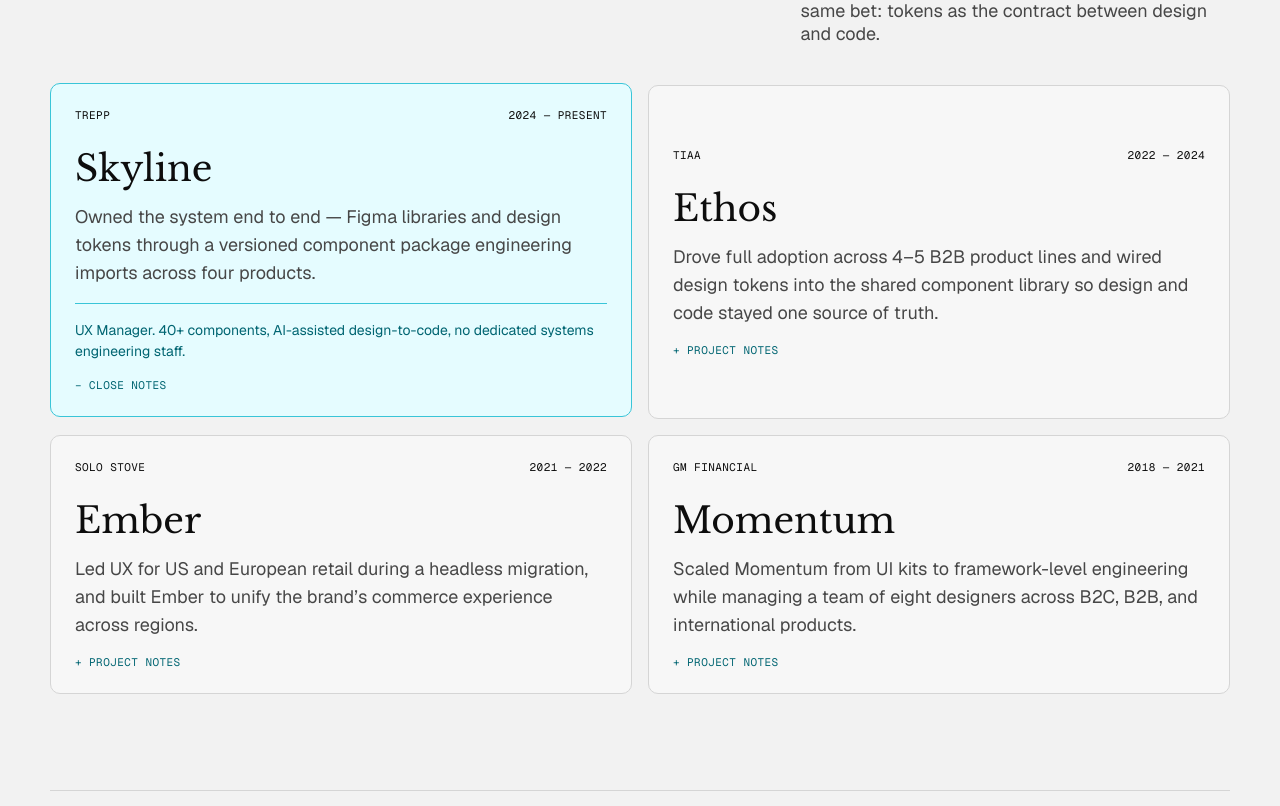
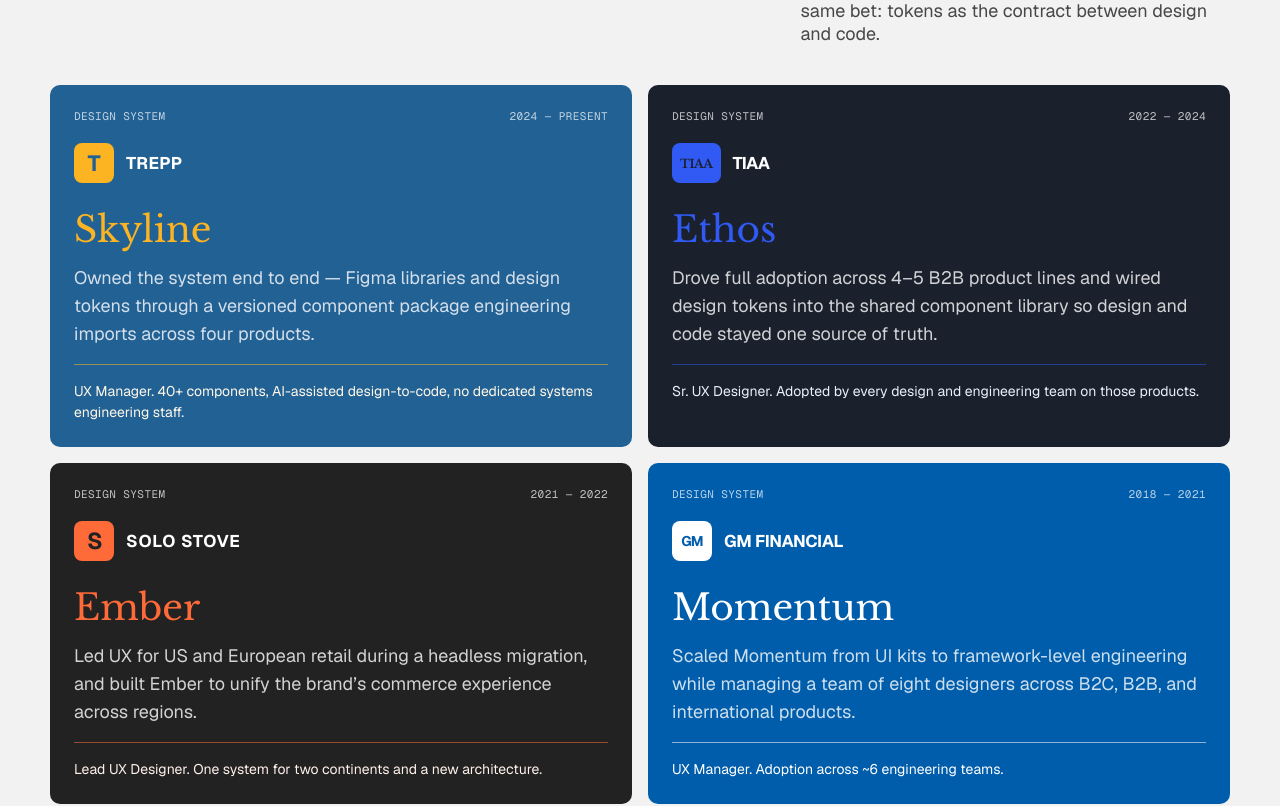
Before and after one commit to dponinski/poninski, a Next.js app: page / in a window 1280 px wide. Shown: the part 920-1726 px from the top of the page. Built offline with nearby package versions, Linux system fonts and the light colour scheme.

Commit message:
Refactor card styles and introduce brand identities in site component. Updated card design with new colors and layout, added brand-specific styles, and replaced button elements with articles for better semantic structure.

```diff
--- a/app/globals.css
+++ b/app/globals.css
@@ -367,20 +367,16 @@ img {
 .card {
   text-align: left;
   padding: var(--space-5);
-  border: 1px solid var(--line);
-  border-radius: var(--radius-lg);
-  background: var(--panel);
+  border-radius: var(--brand-radius, var(--radius-lg));
+  background: var(--brand-primary);
+  color: var(--color-text-inverse);
   transition:
     background 200ms ease,
     border-color 200ms ease,
     transform 200ms ease;
 }
 
-.card:hover,
-.card:focus-visible,
-.card[aria-expanded="true"] {
-  background: var(--accent-soft);
-  border-color: var(--color-border-active-muted);
+.card:hover {
   transform: translateY(-2px);
 }
 
@@ -388,24 +384,92 @@ img {
   display: flex;
   justify-content: space-between;
   gap: var(--space-3);
-  margin-bottom: var(--space-5);
+  margin-bottom: var(--space-3);
   font-family: var(--font-family-mono), var(--next-font-mono), monospace;
   font-size: 11px;
   letter-spacing: 0.04em;
   text-transform: uppercase;
-  color: var(--fg);
+  color: color-mix(in srgb, var(--color-text-inverse) 72%, var(--brand-primary));
+}
+
+.card__brand {
+  position: relative;
+  display: flex;
+  align-items: center;
+  gap: var(--space-3);
+  min-height: 48px;
+  margin-bottom: var(--space-4);
+  padding-block: var(--space-2);
+  overflow: hidden;
+  color: var(--color-text-inverse);
+}
+
+.card__brand-mark {
+  display: grid;
+  place-items: center;
+  min-width: 40px;
+  height: 40px;
+  padding-inline: var(--space-2);
+  border-radius: var(--brand-mark-radius, var(--radius-sm));
+  background: var(--brand-accent);
+  color: var(--brand-primary);
+  font-family: var(--brand-mark-font, var(--font-family-sans)), var(--next-font-sans), sans-serif;
+  font-size: var(--brand-mark-size, 18px);
+  font-weight: var(--font-weight-bold);
+  letter-spacing: var(--brand-mark-spacing, -0.04em);
+}
+
+.card__brand-name {
+  font-family: var(--brand-name-font, var(--font-family-sans)), var(--next-font-sans), sans-serif;
+  font-size: 17px;
+  font-weight: var(--font-weight-bold);
+  letter-spacing: var(--brand-name-spacing, -0.03em);
+  text-transform: uppercase;
+}
+
+.card--skyline {
+  --brand-radius: var(--radius-lg);
+  --brand-mark-radius: var(--radius-md);
+  --brand-mark-size: 22px;
+  --brand-mark-spacing: 0;
+  --brand-name-spacing: 0.02em;
+}
+
+.card--ethos {
+  --brand-radius: var(--radius-lg);
+  --brand-mark-radius: var(--radius-md);
+  --brand-mark-font: var(--font-family-serif);
+  --brand-mark-size: 12px;
+  --brand-name-spacing: -0.04em;
+}
+
+.card--ember {
+  --brand-radius: var(--radius-lg);
+  --brand-mark-radius: var(--radius-md);
+  --brand-mark-size: 23px;
+  --brand-mark-spacing: -0.08em;
+  --brand-name-spacing: 0.05em;
+}
+
+.card--momentum {
+  --brand-radius: var(--radius-lg);
+  --brand-mark-radius: var(--radius-md);
+  --brand-mark-size: 14px;
+  --brand-mark-spacing: -0.06em;
+  --brand-name-spacing: -0.02em;
 }
 
 .card h3 {
   margin: 0 0 var(--space-3);
-  font-family: var(--font-family-serif), var(--next-font-serif), serif;
+  color: var(--brand-accent);
+  font-family: var(--brand-name-font, var(--font-family-serif)), var(--next-font-serif), serif;
   font-size: 36px;
   font-weight: var(--font-weight-regular);
 }
 
 .card p {
   margin: 0;
-  color: var(--fg-muted);
+  color: color-mix(in srgb, var(--color-text-inverse) 80%, var(--brand-primary));
   line-height: 1.55;
 }
 
@@ -417,27 +481,13 @@ img {
 }
 
 .card__detail {
-  display: none;
+  display: block;
   margin-top: var(--space-4);
   padding-top: var(--space-4);
-  border-top: 1px solid var(--line-accent);
-  color: var(--accent);
+  border-top: 1px solid color-mix(in srgb, var(--brand-accent) 55%, var(--brand-primary));
+  color: color-mix(in srgb, var(--color-text-inverse) 90%, var(--brand-accent));
   font-size: 14px;
   line-height: 1.5;
-}
-
-.card[aria-expanded="true"] .card__detail {
-  display: block;
-}
-
-.card__toggle {
-  display: block;
-  margin-top: var(--space-4);
-  color: var(--accent);
-  font-family: var(--font-family-mono), var(--next-font-mono), monospace;
-  font-size: 11px;
-  letter-spacing: 0.04em;
-  text-transform: uppercase;
 }
 
 .section--lab {
@@ -933,9 +983,7 @@ img {
 
   .button:hover,
   .button:focus-visible,
-  .card:hover,
-  .card:focus-visible,
-  .card[aria-expanded="true"] {
+  .card:hover {
     transform: none;
   }
 }
--- a/components/site.tsx
+++ b/components/site.tsx
@@ -31,6 +31,13 @@ const selectorGroups = [
   { label: "Font weight", valueKey: "weight", group: "fontWeight" },
   { label: "Spacing", valueKey: "spacing", group: "spacing" },
 ] as const;
+
+const brandIdentities = {
+  skyline: { primary: "#226194", accent: "#fcb422", mark: "T" },
+  ethos: { primary: "#1a202c", accent: "#305af3", mark: "TIAA" },
+  ember: { primary: "#222222", accent: "#ff6a39", mark: "S" },
+  momentum: { primary: "#005dab", accent: "#ffffff", mark: "GM" },
+} as const;
 
 function getContrastRatio(foreground: string, background: string) {
   const luminance = (hex: string) => {
@@ -157,7 +164,6 @@ function Hero() {
 
 function Work() {
   const { inspect, reset } = useInspect();
-  const [open, setOpen] = useState<string | null>("skyline");
 
   return (
     <section className="section shell" id="work">
@@ -170,14 +176,14 @@ function Work() {
       </div>
       <div className="work">
         {systems.map((system) => (
-          <button
+          <article
             key={system.id}
-            type="button"
-            className="card"
-            aria-expanded={open === system.id}
-            aria-controls={`project-detail-${system.id}`}
-            onClick={() =>
-              setOpen((current) => (current === system.id ? null : system.id))
+            className={`card card--${system.id}`}
+            style={
+              {
+                "--brand-primary": brandIdentities[system.id].primary,
+                "--brand-accent": brandIdentities[system.id].accent,
+              } as React.CSSProperties
             }
             onMouseEnter={() =>
               inspect({
@@ -188,18 +194,21 @@ function Work() {
             onMouseLeave={reset}
           >
             <div className="card__top">
-              <span>{system.org}</span>
+              <span>Design system</span>
               <span>{system.years}</span>
+            </div>
+            <div className="card__brand">
+              <span className="card__brand-mark" aria-hidden="true">
+                {brandIdentities[system.id].mark}
+              </span>
+              <span className="card__brand-name">{system.org}</span>
             </div>
             <h3>{system.name}</h3>
             <p>{system.summary}</p>
             <div className="card__detail" id={`project-detail-${system.id}`}>
               {system.role}. {system.outcome}
             </div>
-            <span className="card__toggle" aria-hidden="true">
-              {open === system.id ? "− Close notes" : "+ Project notes"}
-            </span>
-          </button>
+          </article>
         ))}
       </div>
     </section>
```
